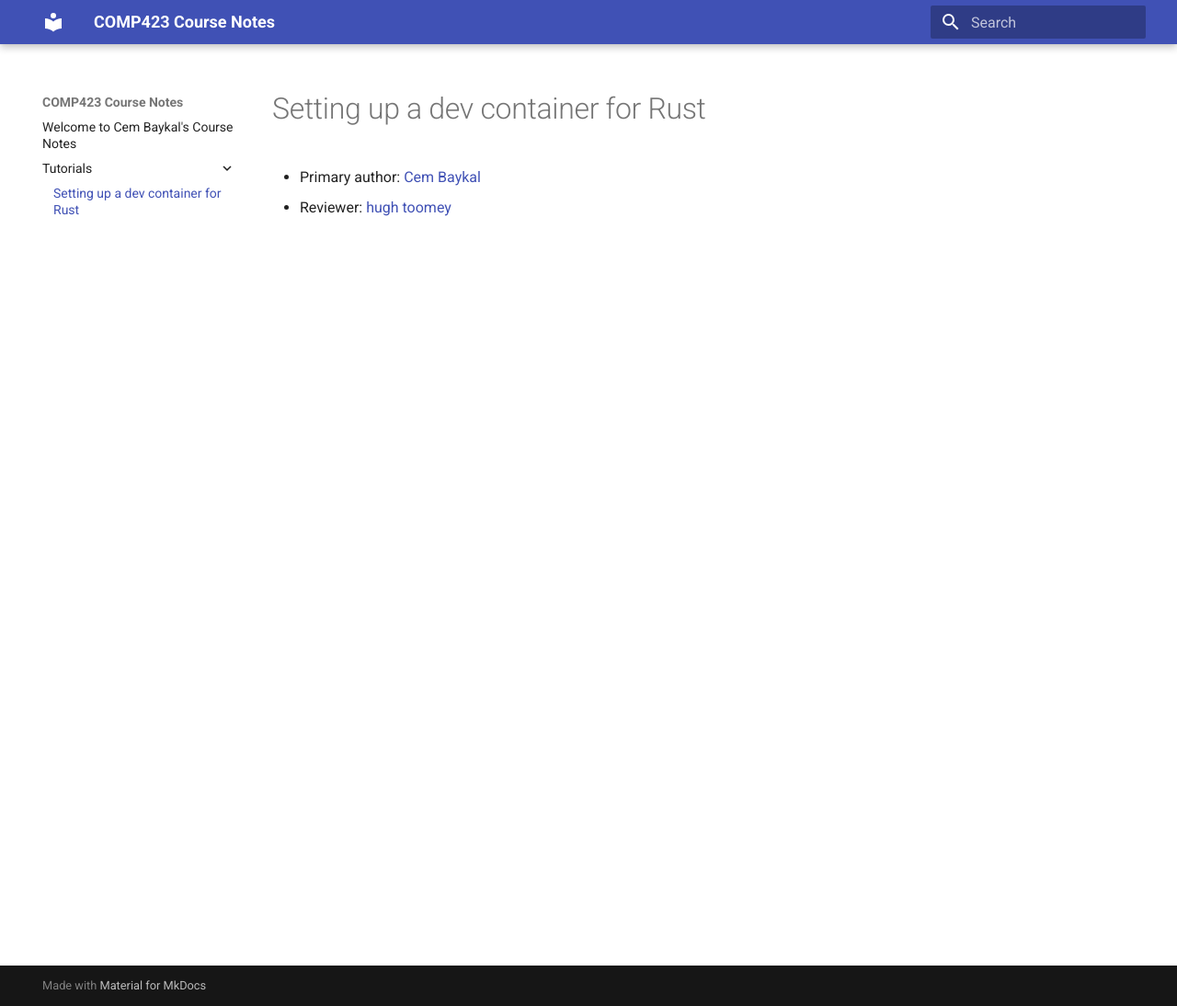
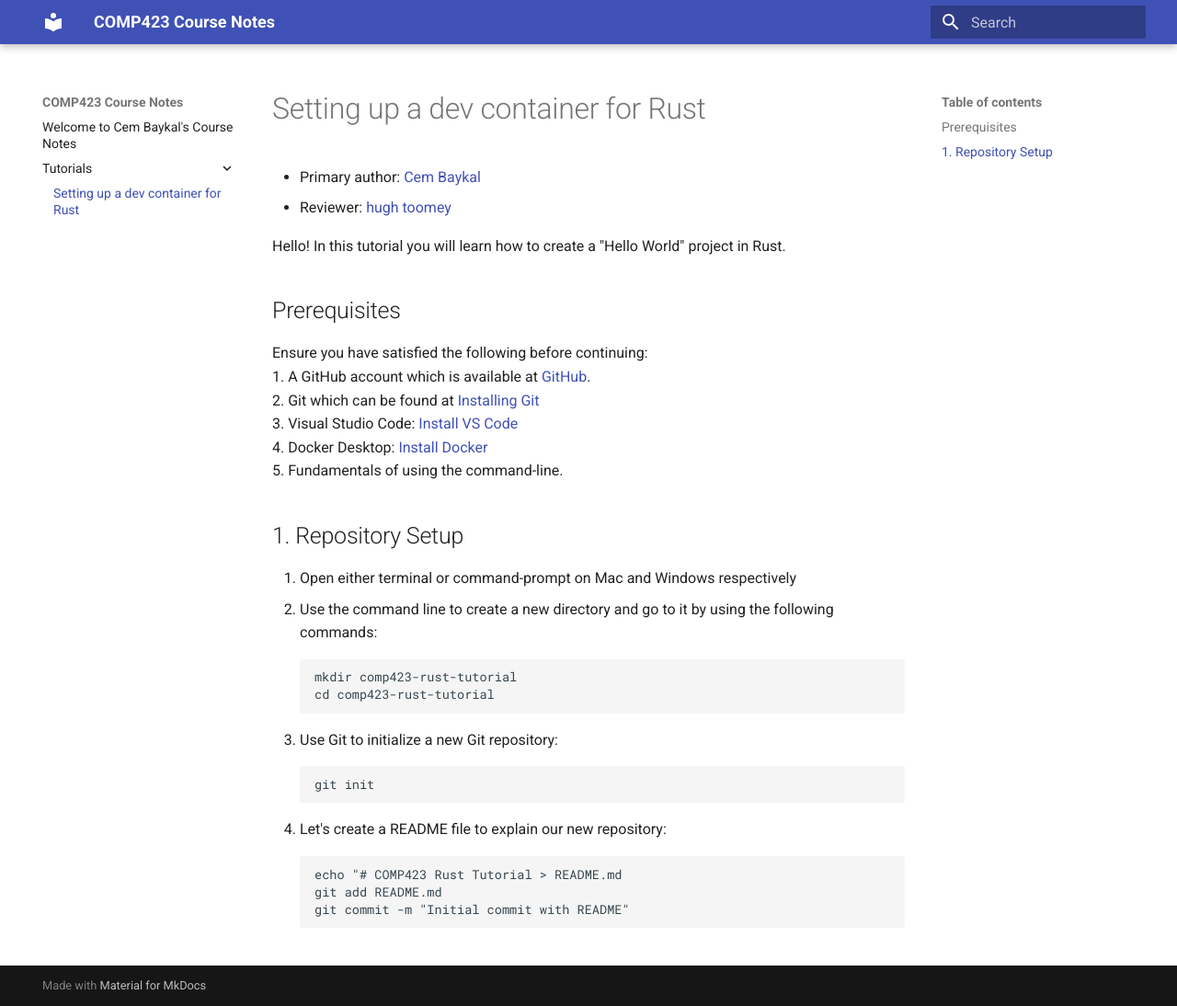
Before and after one commit to baykalcem/comp423-course-notes, an MkDocs documentation site: the page built from docs/tutorials/rust-setup.md, in a window 1280 px wide and 1094 px high. Shown: the whole window at 92% size. Built offline with MkDocs 1.6.1 and Material for MkDocs 9.7.7, drawn with Linux system fonts in a browser that asks for light colours.

Commit message:
Added Prereqs

````diff
--- a/docs/tutorials/rust-setup.md
+++ b/docs/tutorials/rust-setup.md
@@ -2,3 +2,31 @@
 
 * Primary author: [Cem Baykal](https://github.com/baykalcem)
 * Reviewer: [hugh toomey](https://hughtoomey)
+
+Hello! In this tutorial you will learn how to create a "Hello World" project in Rust.
+
+## Prerequisites
+Ensure you have satisfied the following before continuing:<br>
+1. A GitHub account which is available at <a href="https://github.com">GitHub</a>.<br>
+2. Git which can be found at  <a href="https://git-scm.com/book/en/v2/Getting-Started-Installing-Git">Installing Git</a> <br>
+3. Visual Studio Code: <a href="https://code.visualstudio.com/">Install VS Code</a><br>
+4. Docker Desktop: <a href="https://www.docker.com/products/docker-desktop/">Install Docker</a><br>
+5. Fundamentals of using the command-line.
+
+## 1. Repository Setup
+1. Open either terminal or command-prompt on Mac and Windows respectively <br>
+2. Use the command line to create a new directory and go to it by using the following commands: <br>
+```
+mkdir comp423-rust-tutorial
+cd comp423-rust-tutorial
+```
+3. Use Git to initialize a new Git repository:
+```
+git init
+```
+4. Let's create a README file to explain our new repository:
+```
+echo "# COMP423 Rust Tutorial > README.md
+git add README.md
+git commit -m "Initial commit with README"
+```
--- a/mkdocs.yml
+++ b/mkdocs.yml
@@ -13,3 +13,6 @@ markdown_extensions:
   - admonition
   - pymdownx.details
   - pymdownx.superfences
+  - def_list
+  - pymdownx.tasklist:
+      custom_checkbox: true
````
